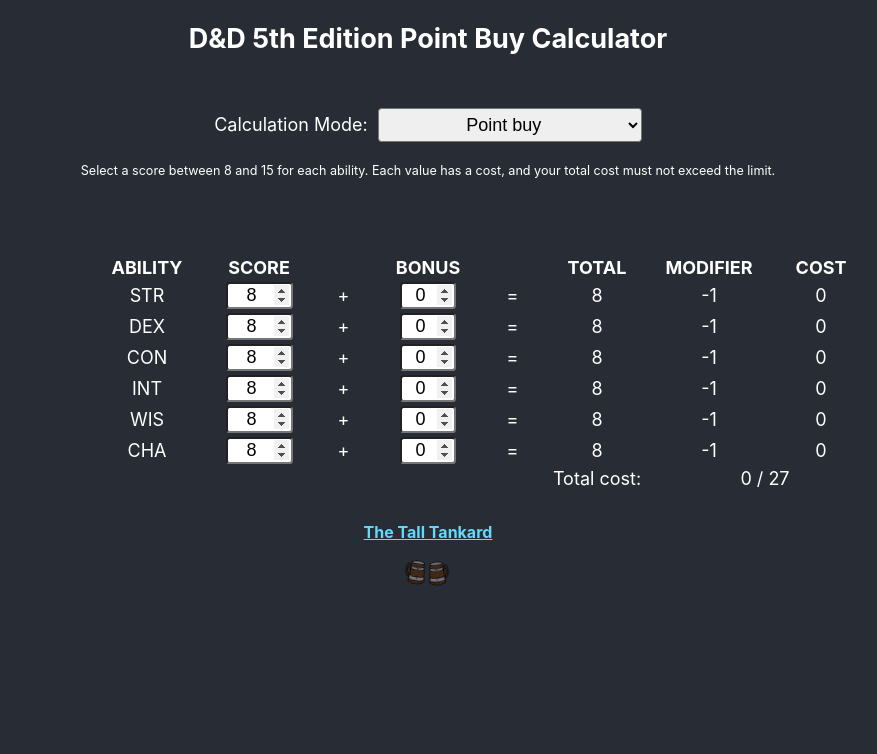
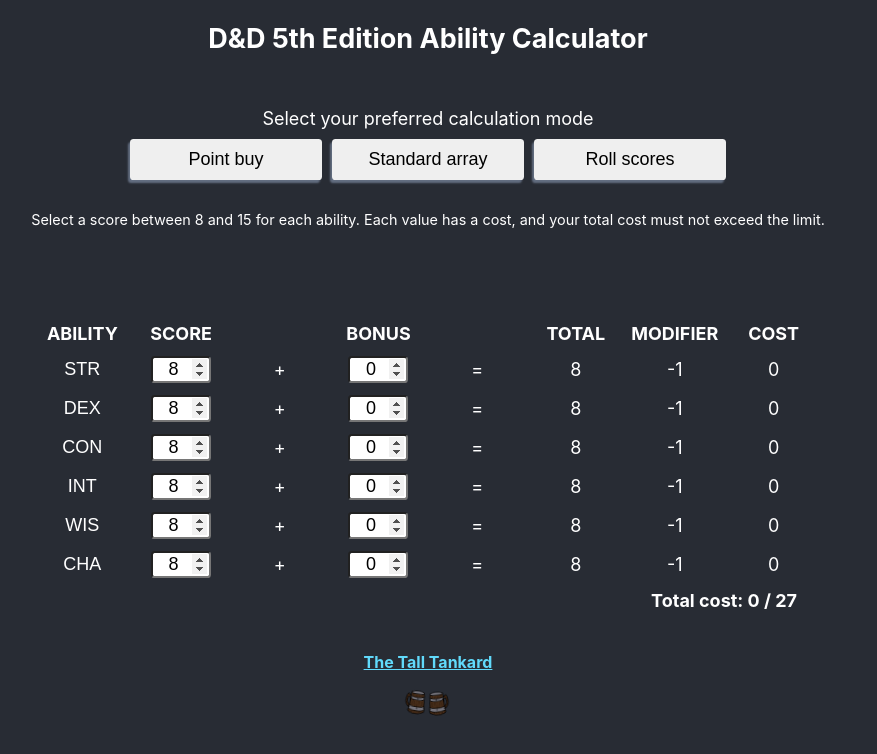
Before and after one commit to TheTallTankard/ability-calculator, a React (Create React App) app: page / in a window 1280 px wide. Shown: the top 754 px of the page, without its empty margins (212-1089 px from the left). Built offline with nearby package versions, Linux system fonts and the light colour scheme.

Commit message:
UI button changes and title change

```diff
--- a/package.json
+++ b/package.json
@@ -1,7 +1,7 @@
 {
-  "name": "point-buy",
+  "name": "ability-calculator",
   "version": "0.1.0",
-  "homepage": "https://TheTallTankard.github.io/point-buy/",
+  "homepage": "https://TheTallTankard.github.io/ability-calculator/",
   "private": true,
   "dependencies": {
     "@testing-library/jest-dom": "^5.16.5",
--- a/public/index.html
+++ b/public/index.html
@@ -24,7 +24,7 @@
       work correctly both with client-side routing and a non-root public URL.
       Learn how to configure a non-root public URL by running `npm run build`.
     -->
-    <title>Point Buy</title>
+    <title>Ability Calculator</title>
   </head>
   <body>
     <noscript>You need to enable JavaScript to run this app.</noscript>
--- a/src/scripts/classes/ScoreModes.js
+++ b/src/scripts/classes/ScoreModes.js
@@ -2,7 +2,7 @@ class ScoreModes {
 
     static PointBuy = "Point buy";
     static StandardArray = "Standard array";
-    static Roll4D6DropLowest = "Roll 4D6 and drop the lowest";
+    static Roll4D6DropLowest = "Roll scores";
 
     static PointBuyDesc = "Select a score between 8 and 15 for each ability.  Each value has a cost, and your total cost must not exceed the limit.";
     static StandardArrayDesc = "An array of numbers [8, 10, 12, 13, 14, 15] are given.  Assign one to each ability.  No two abilities may have the same value.";
--- a/src/scripts/components/AbilityRow.js
+++ b/src/scripts/components/AbilityRow.js
@@ -1,6 +1,7 @@
 import React from 'react';
 import Button from 'react-bootstrap/Button';
 import AbilityRowState from '../classes/AbilityRowState'
+import ScoreModes from '../classes/ScoreModes';
 import ScoreInput from './ScoreInput'
 
 class AbilityRow extends React.Component {
@@ -13,12 +14,11 @@ class AbilityRow extends React.Component {
     }
 
     render(){
-        const { ability } = this.props;
+        const { ability, scoreMode } = this.props;
         return (
             <tr id={ability}>
-                <td><Button className="roll-button" onClick={this.handleRollClicked}>Roll</Button></td>
-                <td>{ability.toUpperCase()}</td>
-                <td><ScoreInput ability={ability} scoreMode={this.props.scoreMode} scoreValue={this.state.score} onScoreChange={this.handleScoreChange} rolledValue={this.props.rolledValue}></ScoreInput></td>
+                <td><Button className="roll-button inactive-button" onClick={this.handleRollClicked}>{ability.toUpperCase()}</Button></td>
+                <td><ScoreInput ability={ability} scoreMode={scoreMode} scoreValue={this.state.score} onScoreChange={this.handleScoreChange}></ScoreInput></td>
                 <td>+</td>
                 <td><input id={ability + "-bonus"} type="number" min="0" max="2" value={this.state.bonus} onChange={this.handleBonusChange}></input></td>
                 <td>=</td>
@@ -39,7 +39,9 @@ class AbilityRow extends React.Component {
     }
 
     handleRollClicked(e){
-        this.innerHandleScoreChange(this.rollAbilityScore());
+        if (this.props.scoreMode == ScoreModes.Roll4D6DropLowest){
+            this.innerHandleScoreChange(this.rollAbilityScore());
+        }
     }
 
     innerHandleScoreChange(score){
--- a/src/scripts/components/AbilityTable.js
+++ b/src/scripts/components/AbilityTable.js
@@ -26,13 +26,11 @@ class AbilityTable extends React.Component {
                 <Table>
                     <tbody>
                         <tr>
-                            <td></td>
-                            <td colSpan="2"><Button id="roll-all" className="roll-4d6-drop-low-conditional" onClick={this.props.onRollClicked}>Roll new scores</Button></td>
+                            <td colSpan="2"><Button id="roll-all" className="roll-4d6-drop-low-conditional" onClick={this.props.onRollClicked}>Roll all scores</Button></td>
                             <td colSpan="5"></td>
                             <td className='point-buy-conditional'></td>
                         </tr>
                         <tr className="bold">
-                            <td className='col-normal'></td>
                             <td className='col-normal'>ABILITY</td>
                             <td className='col-normal'>SCORE</td>
                             <td className='col-skinny'></td>
@@ -48,10 +46,9 @@ class AbilityTable extends React.Component {
                         <AbilityRow ability="int" scoreMode={this.props.scoreMode} onCostChange={this.updatePointsUsed}></AbilityRow>
                         <AbilityRow ability="wis" scoreMode={this.props.scoreMode} onCostChange={this.updatePointsUsed}></AbilityRow>
                         <AbilityRow ability="cha" scoreMode={this.props.scoreMode} onCostChange={this.updatePointsUsed}></AbilityRow>
-                        <tr className="point-buy-conditional">
+                        <tr className="bold point-buy-conditional">
                             <td colSpan="6"></td>
-                            <td>Total cost:</td>
-                            <td colSpan="2"><span id="points-used">{this.state.pointsUsed}</span> / 27</td>
+                            <td colSpan="2">Total cost: {this.state.pointsUsed} / 27</td>
                         </tr>
                     </tbody>
                 </Table>
--- a/src/scripts/components/Body.js
+++ b/src/scripts/components/Body.js
@@ -38,14 +38,17 @@ class Body extends React.Component {
             case ScoreModes.PointBuy:
                 this.hideElementsByClass("roll-4d6-drop-low-conditional");
                 this.showElementsByClass("point-buy-conditional");
+                this.disableRollButtons();
                 break;
             case ScoreModes.StandardArray:
                 this.hideElementsByClass("roll-4d6-drop-low-conditional");
                 this.hideElementsByClass("point-buy-conditional");
+                this.disableRollButtons();
                  break;
             case ScoreModes.Roll4D6DropLowest:
                 this.showElementsByClass("roll-4d6-drop-low-conditional");
                 this.hideElementsByClass("point-buy-conditional");
+                this.enableRollButtons();
                 break;
         }
     }
@@ -63,6 +66,20 @@ class Body extends React.Component {
             elements[i].style.visibility = "hidden";
         }
     }
+
+    disableRollButtons(){
+        var rollButtons = document.getElementsByClassName("roll-button");
+        for (let i = 0; i < rollButtons.length; i++){
+            rollButtons[i].classList.add("inactive-button");
+        }
+    }
+
+    enableRollButtons(){
+        var rollButtons = document.getElementsByClassName("roll-button");
+        for (let i = 0; i < rollButtons.length; i++){
+            rollButtons[i].classList.remove("inactive-button");
+        }
+    }
 }
 
 export default Body;
--- a/src/scripts/components/Header.js
+++ b/src/scripts/components/Header.js
@@ -4,7 +4,7 @@ function Header () {
     return (
         <div className="Header">
             <h2>
-                D&D 5th Edition Point Buy Calculator
+                D&D 5th Edition Ability Calculator
             </h2>
         </div>
     )
--- a/src/scripts/components/ScoreModeSelector.js
+++ b/src/scripts/components/ScoreModeSelector.js
@@ -1,4 +1,5 @@
 import React from 'react';
+import Button from 'react-bootstrap/Button';
 import '../../styles/ScoreModeSelector.css'
 import ScoreModes from '../classes/ScoreModes.js'
 
@@ -11,14 +12,11 @@ class ScoreModeSelector extends React.Component {
     render(){
         return (
             <div className="ScoreModeSelector">
-                <div>
-                    Calculation Mode:
-                    &nbsp;
-                    <select onChange={this.selectionChanged}>
-                        <option value={ScoreModes.PointBuy}>{ScoreModes.PointBuy}</option>
-                        <option value={ScoreModes.StandardArray}>{ScoreModes.StandardArray}</option>
-                        <option value={ScoreModes.Roll4D6DropLowest}>{ScoreModes.Roll4D6DropLowest}</option>
-                    </select>
+                Select your preferred calculation mode
+                <div className="selection-buttons">
+                    <Button onClick={this.selectionChanged} value={ScoreModes.PointBuy}>{ScoreModes.PointBuy}</Button>
+                    <Button onClick={this.selectionChanged} value={ScoreModes.StandardArray}>{ScoreModes.StandardArray}</Button>
+                    <Button onClick={this.selectionChanged} value={ScoreModes.Roll4D6DropLowest}>{ScoreModes.Roll4D6DropLowest}</Button>
                 </div>
                 <br />
                 <div id="score-mode-desc">{ScoreModes.PointBuyDesc}</div>
@@ -29,6 +27,13 @@ class ScoreModeSelector extends React.Component {
 
     selectionChanged(e){
         this.props.onScoreModeChanged(e);
+
+        let buttons = document.querySelector(".selection-buttons").children;
+        for (let i = 0; i < buttons.length; i++){
+            buttons[i].classList.remove("active-mode");
+        }
+
+        e.target.classList.add("active-mode");
 
         switch(e.target.value){
             case ScoreModes.PointBuy: this.setDesc(ScoreModes.PointBuyDesc); break;
--- a/src/styles/AbilityTable.css
+++ b/src/styles/AbilityTable.css
@@ -1,7 +1,8 @@
-table{
+table {
     width: 100%;
-    max-width: 900px;
+    max-width: 800px;
     margin: 0 auto;
+    border-spacing: 10px;
 }
 
 table td.col-normal {
@@ -17,10 +18,15 @@ table td.col-skinny {
 
 table input,
 table select {
-    width: fit-content;
+    width: 60%;
 }
 
 #roll-all {
     padding: 10px;
     margin-bottom: 10px;
 }
+
+.roll-button {
+    width: 80%;
+    padding: 3px;
+}
--- a/src/styles/App.css
+++ b/src/styles/App.css
@@ -37,7 +37,6 @@ button:hover {
   background-color: rgb(182, 192, 194);
 }
 
-.roll-button,
 .roll-4d6-drop-low-conditional {
   visibility: hidden;
 }
--- a/src/styles/Body.css
+++ b/src/styles/Body.css
@@ -3,3 +3,10 @@
     flex-direction: column;
     margin: 30px 0;
 }
+
+button.inactive-button {
+    color: white;
+    background-color: transparent;
+    box-shadow: none;
+    transform: none;
+}
--- a/src/styles/ScoreModeSelector.css
+++ b/src/styles/ScoreModeSelector.css
@@ -1,7 +1,21 @@
 .ScoreModeSelector #score-mode-desc {
-    font-size: 70%;
+    font-size: 80%;
+}
+
+.ScoreModeSelector .selection-buttons {
+    margin: 5px;
+}
+
+.ScoreModeSelector .selection-buttons button {
+    padding: 10px;
+    margin: 5px;
+    width: 15vw;
 }
 
 .ScoreModeSelector select {
     padding: 5px;
 }
+
+.ScoreModeSelector .active-mode {
+    background-color: rgb(208, 255, 255);
+}
```
